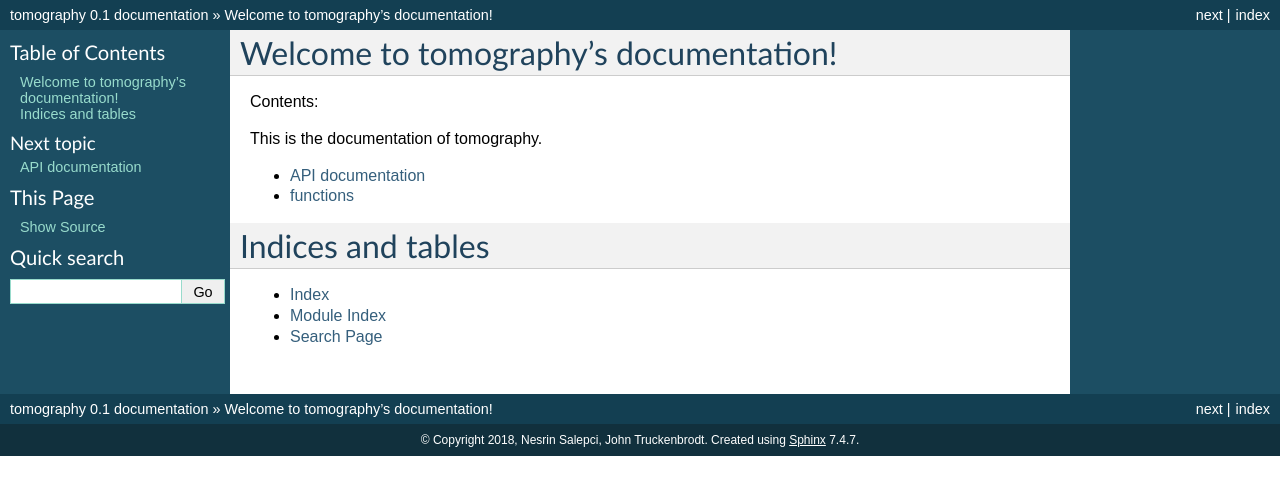
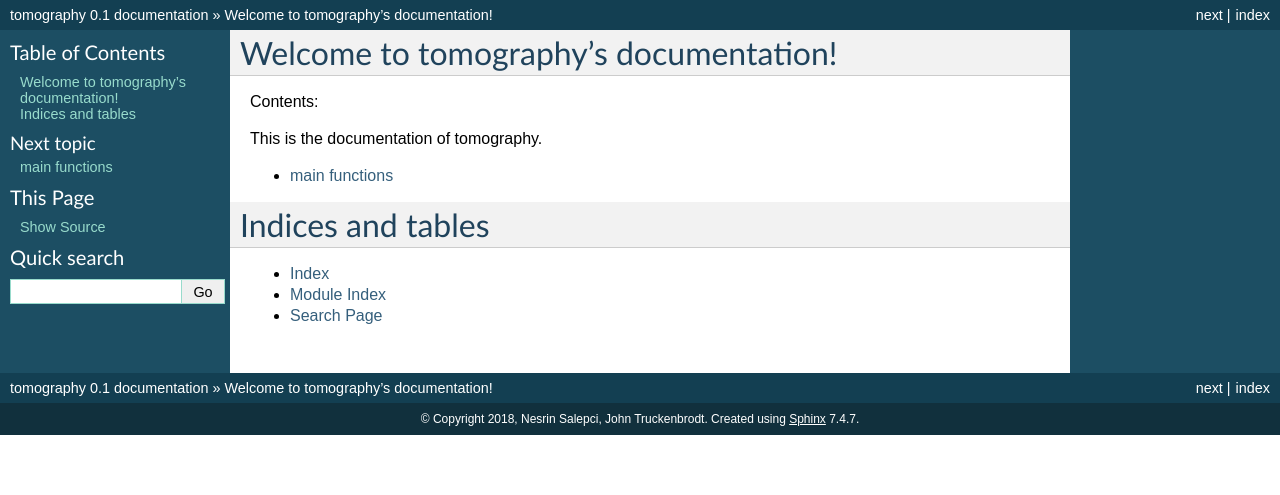
Before and after one commit to EO-College/tomography_tutorial, a Sphinx documentation site: the page built from docs/index.rst, in a window 1280 px wide. Shown: the top 495 px of the page. Built offline with Sphinx 7.4.7, drawn with Linux system fonts in a browser that asks for light colours; formulas are drawn with MathJax 3.

Commit message:
minor edits

```diff
--- a/docs/tomography.rst
+++ b/docs/tomography.rst
@@ -1,7 +1,4 @@
-API documentation
-=================
-
-functions
+main functions
 ============
 
 The core functions of the tomography package.
```
